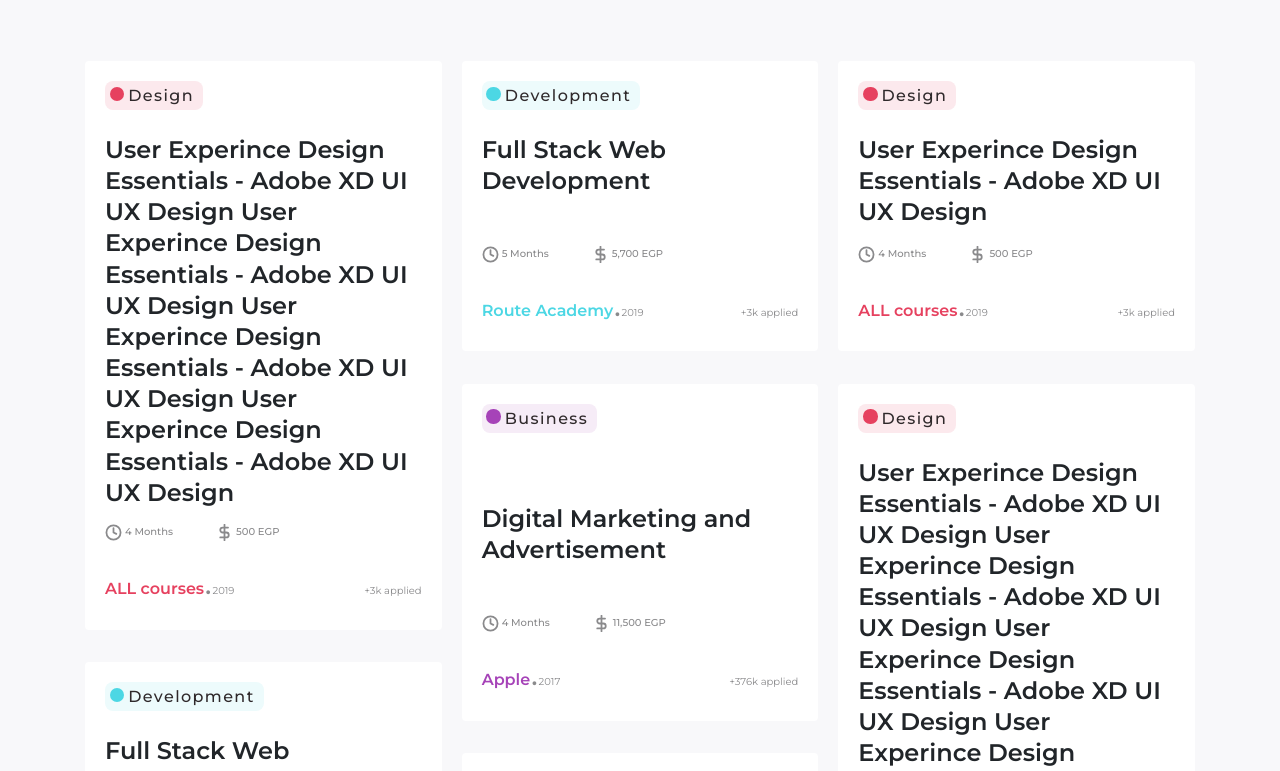
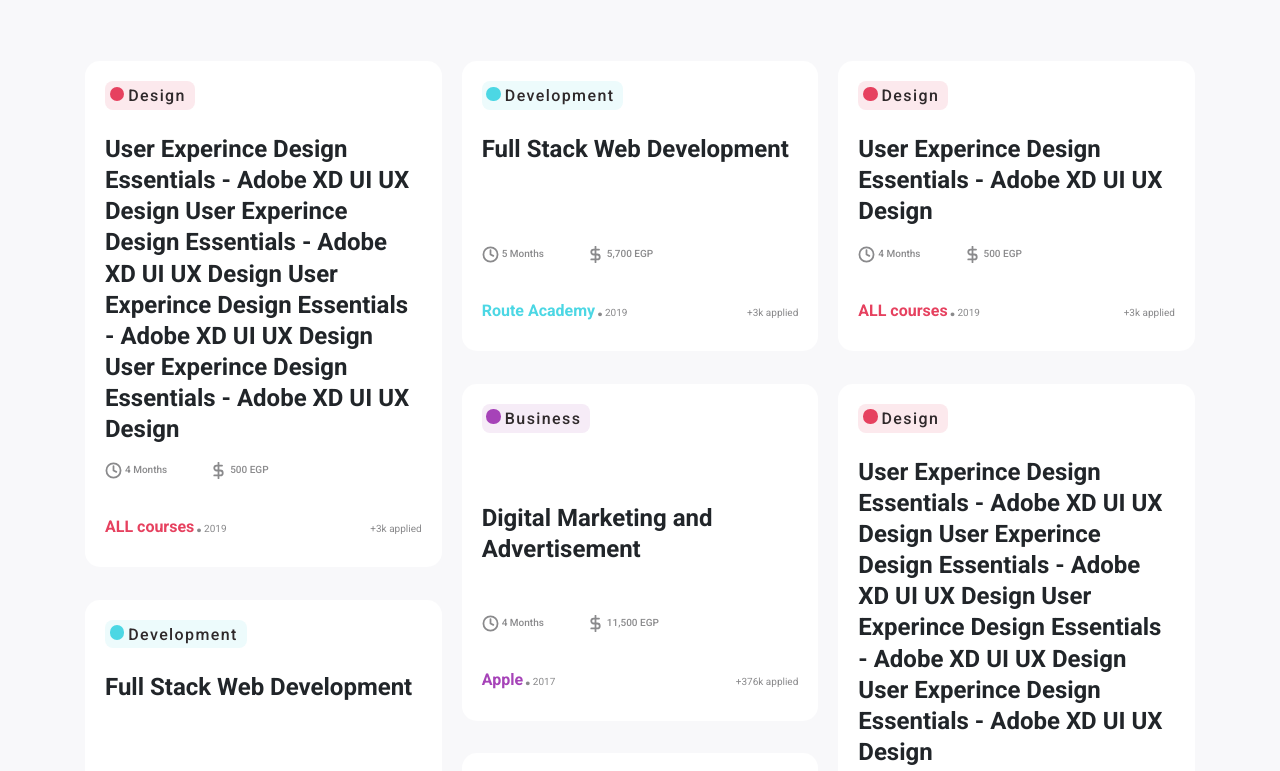
Before and after one commit to Kayalous/edu, a plain HTML site: page Edumax/index.html in a window 1280 px wide. Shown: the part 97-868 px from the top of the page. Drawn offline with nearby package versions, Linux system fonts and the light colour scheme.

Commit message:
Add files via upload

```diff
--- a/Edumax/index.html
+++ b/Edumax/index.html
@@ -12,6 +12,7 @@
       href="https://fonts.googleapis.com/css?family=Montserrat:400,500,600,700&display=swap"
       rel="stylesheet"
     />
+    <link href="https://fonts.googleapis.com/css?family=Roboto:400,500,700&display=swap" rel="stylesheet">
 
     <!-- Bootstrap CSS -->
     <link
--- a/Edumax/style.css
+++ b/Edumax/style.css
@@ -1,5 +1,5 @@
 * {
-  font-family: "Montserrat", sans-serif;
+	font-family: "Roboto", sans-serif;
 	box-sizing: border-box;
 	/* -webkit-font-smoothing: antialiased;
   -moz-osx-font-smoothing: grayscale; */
@@ -82,6 +82,7 @@ body {
 	margin-top: 1.3rem !important;
 	transition: all 0.2s ease-in-out;
 	border: none;
+	border-radius: 15px;
 }
 
 .category {
```
Lines whose indentation alone changed are shown as unchanged.
